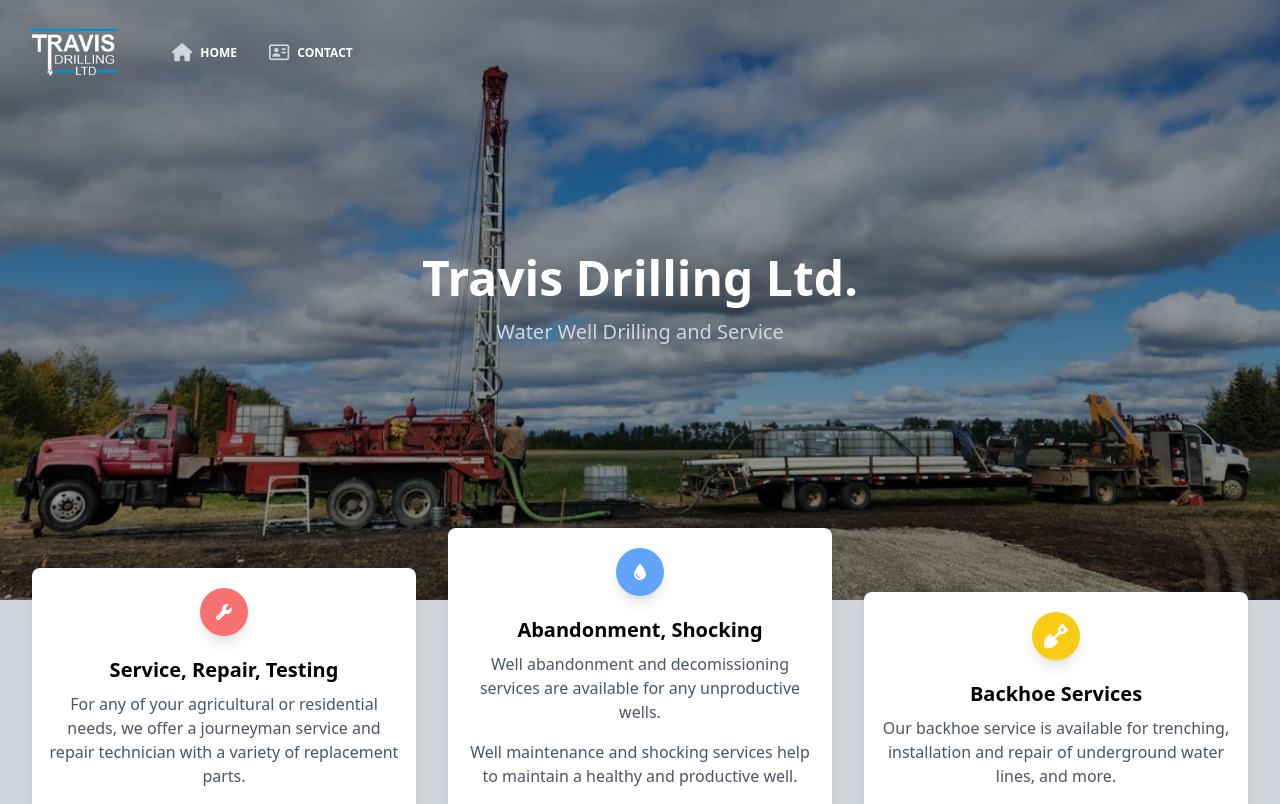
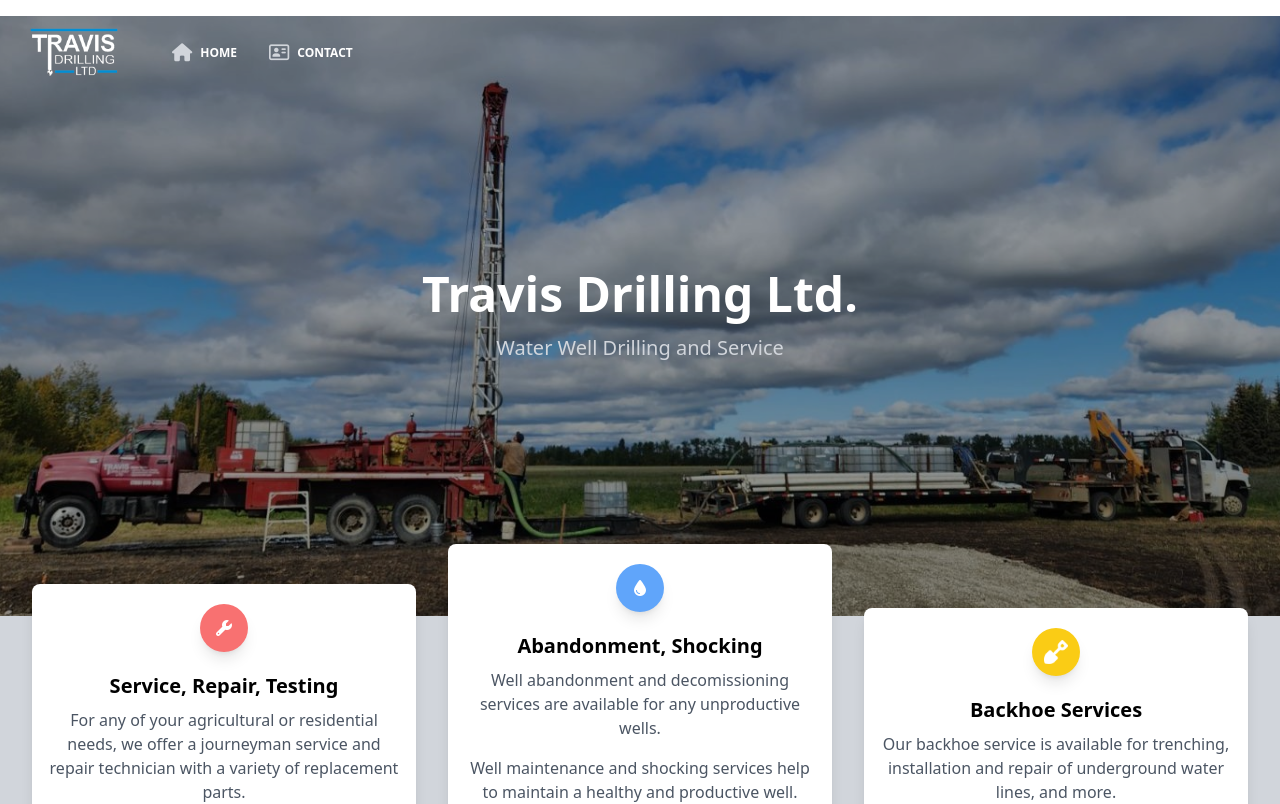
Before and after one commit to Logan9312/Travis-Drilling, a Next.js app: page / in a window 1280 px wide. Shown: the top 804 px of the page. Built offline with nearby package versions, Linux system fonts and the light colour scheme.

Commit message:
Testing again

```diff
--- a/src/components/Layout.tsx
+++ b/src/components/Layout.tsx
@@ -57,7 +57,7 @@
         src="https://kit.fontawesome.com/e6ae3fbb74.js"
         crossOrigin="anonymous"
       ></Script>
-      <header>
+      <header className="mb-4">
         <Navbar transparent={props.transparent} />
       </header>
       <main>{props.children}</main>
--- a/src/pages/index.tsx
+++ b/src/pages/index.tsx
@@ -26,7 +26,7 @@
     </div>
     <div className="container relative mx-auto">
       <div className="flex flex-wrap items-center">
-        <div className="ml-auto mr-auto w-full px-4 py-4 text-center lg:w-6/12">
+        <div className="ml-auto mr-auto w-full px-4 text-center lg:w-6/12">
           <h1 className=" text-4xl font-semibold text-white lg:text-5xl">
             Travis Drilling Ltd.
           </h1>
```
